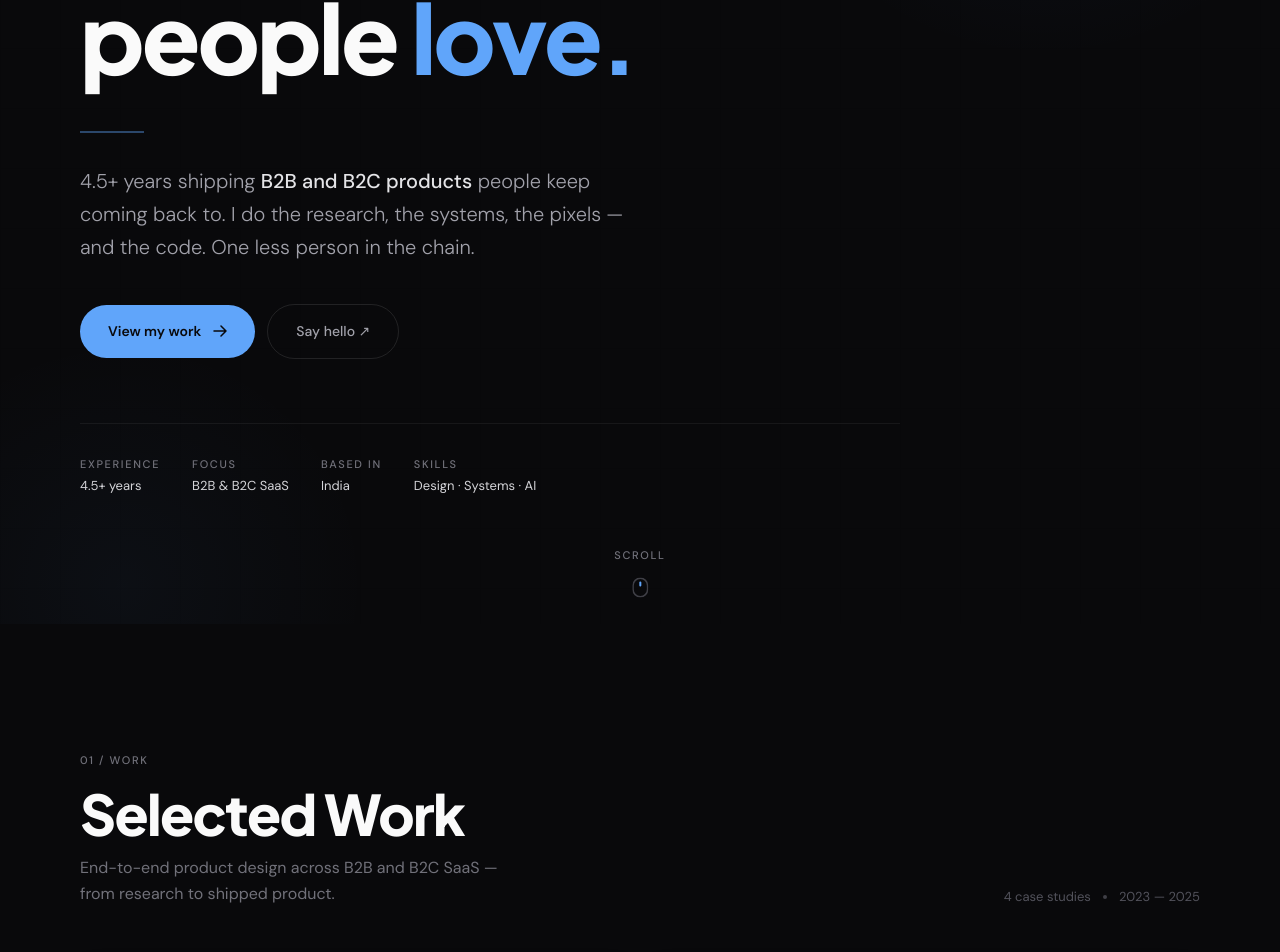
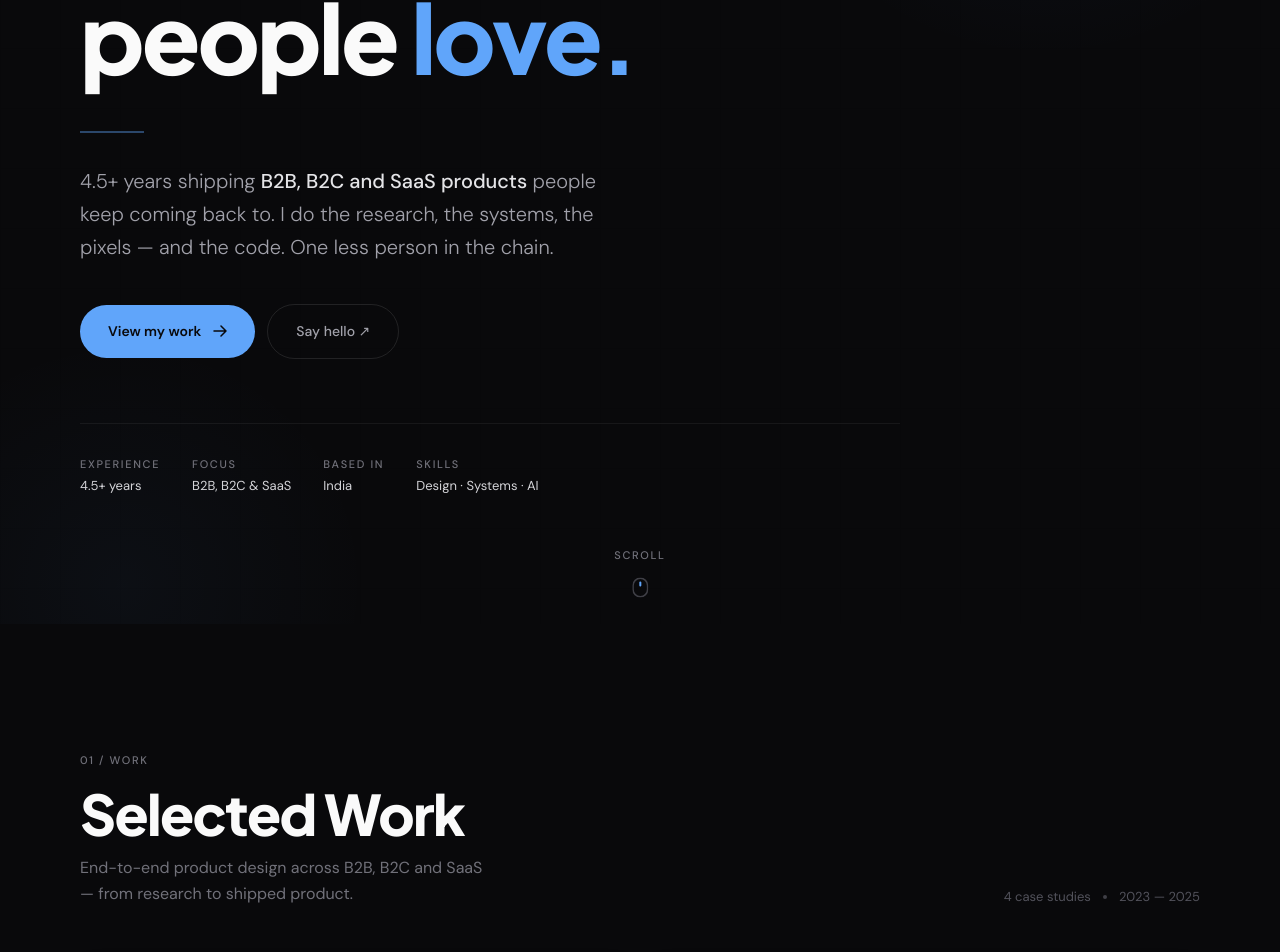
Before and after one commit to suryansh98-ind/Portfolio-Website-, a Next.js app: page / in a window 1280 px wide. Shown: the part 432-1384 px from the top of the page. Built offline with nearby package versions, Linux system fonts and the light colour scheme.

Commit message:
Add SaaS to B2B/B2C focus phrase sitewide

```diff
--- a/app/layout.tsx
+++ b/app/layout.tsx
@@ -35,10 +35,10 @@ const inter = Inter({
 
 export const metadata: Metadata = {
   title: 'Suryansh Thakur — Product Designer',
-  description: 'Product designer shipping end-to-end across B2B and B2C SaaS. Specializing in design systems, UX strategy, and AI-assisted workflows.',
+  description: 'Product designer shipping end-to-end across B2B, B2C and SaaS. Specializing in design systems, UX strategy, and AI-assisted workflows.',
   openGraph: {
     title: 'Suryansh Thakur — Product Designer',
-    description: 'Product designer shipping end-to-end across B2B and B2C SaaS.',
+    description: 'Product designer shipping end-to-end across B2B, B2C and SaaS.',
     type: 'website',
   },
 }
--- a/src/components/AboutSection.tsx
+++ b/src/components/AboutSection.tsx
@@ -60,7 +60,7 @@ export default function AboutSection() {
               className="space-y-4"
             >
               {[
-                `I'm Suryansh. I've spent 4.5+ years building products across B2B and B2C — OKR platforms, health apps, analytics tools, a teen wellbeing app. Enough variety to know that the design problems are usually the same, but the context is everything.`,
+                `I'm Suryansh. I've spent 4.5+ years building products across B2B, B2C and SaaS — OKR platforms, health apps, analytics tools, a teen wellbeing app. Enough variety to know that the design problems are usually the same, but the context is everything.`,
                 `At some point I got tired of handing off Figma files and watching things come back wrong. So I learned to build. Now I use Claude Code to take my designs into actual code — which means fewer translation errors and a much shorter distance between what I designed and what users see.`,
                 `I ask a lot of questions before opening Figma. Who is this actually for? What are they trying to do? What's the thing nobody's said out loud yet? Five minutes of that usually saves a week of revision.`,
               ].map((text, i) => (
--- a/src/components/HeroSection.tsx
+++ b/src/components/HeroSection.tsx
@@ -110,7 +110,7 @@ export default function HeroSection() {
             className="font-dm-sans font-light text-[clamp(16px,2vw,20px)] text-zinc-600 dark:text-zinc-400 leading-[1.65] max-w-[560px]"
           >
             4.5+ years shipping{' '}
-            <span className="text-zinc-900 dark:text-zinc-200 font-medium">B2B and B2C products</span>{' '}
+            <span className="text-zinc-900 dark:text-zinc-200 font-medium">B2B, B2C and SaaS products</span>{' '}
             people keep coming back to. I do the research, the systems, the pixels —
             and the code. One less person in the chain.
           </motion.p>
@@ -153,7 +153,7 @@ export default function HeroSection() {
           >
             {[
               { label: 'Experience', value: '4.5+ years' },
-              { label: 'Focus', value: 'B2B & B2C SaaS' },
+              { label: 'Focus', value: 'B2B, B2C & SaaS' },
               { label: 'Based in', value: 'India' },
               { label: 'Skills', value: 'Design · Systems · AI' },
             ].map((item) => (
--- a/src/components/WorkSection.tsx
+++ b/src/components/WorkSection.tsx
@@ -226,7 +226,7 @@ export default function WorkSection() {
               Selected Work
             </h2>
             <p className="font-dm-sans text-[16px] text-zinc-500 dark:text-zinc-500 mt-3 max-w-[420px] leading-relaxed">
-              End-to-end product design across B2B and B2C SaaS — from research to shipped product.
+              End-to-end product design across B2B, B2C and SaaS — from research to shipped product.
             </p>
           </div>
           <div className="flex items-center gap-3 text-zinc-400 dark:text-zinc-600">
```
